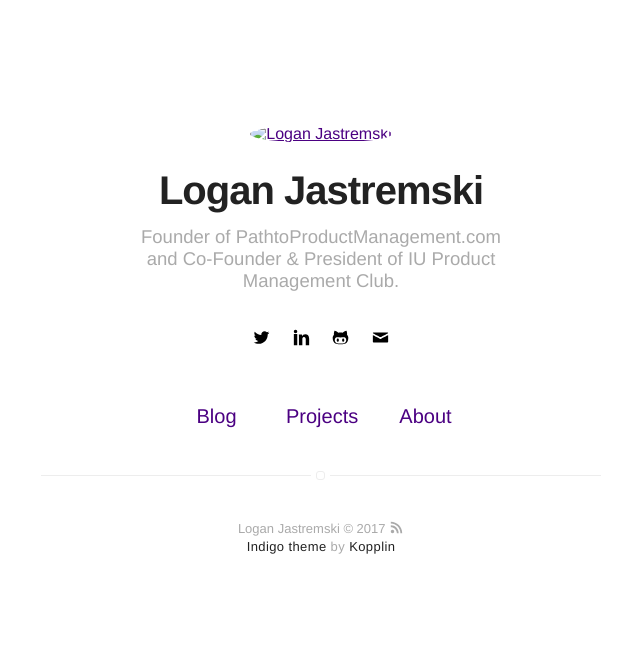
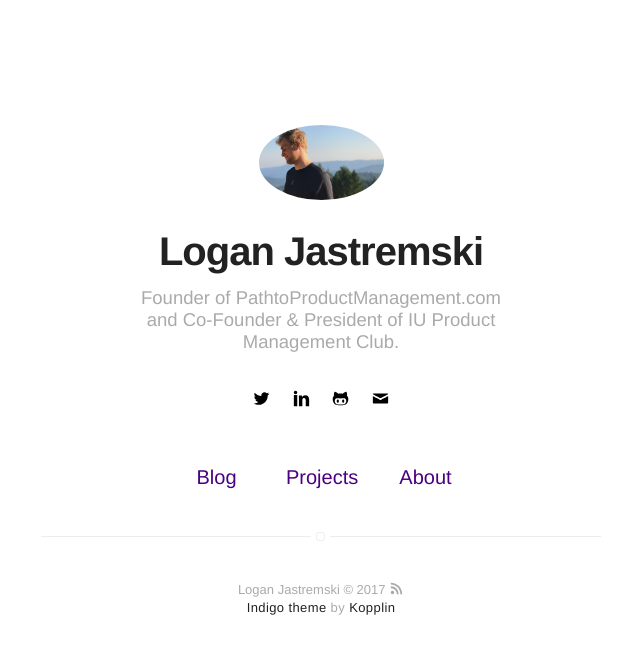
Before and after one commit to LoganJastremski/LoganJastremski.com, a Jekyll site: the page built from index.html, in a window 1280 px wide. Shown: the top 654 px of the page, without its empty margins (319-959 px from the left). Built offline with Jekyll 4.4.1, drawn with Linux system fonts in a browser that asks for light colours.

Commit message:
updated things

```diff
--- a/_config.yml
+++ b/_config.yml
@@ -8,7 +8,7 @@
 # if it's an external image, update below for true
 # better with square images
 external-image: false
-picture: assets/images/Logan.JPG
+picture: assets/images/Logan.jpg
 
 # If you want to include your resume, set to true
 # and specify source (external or local).
@@ -57,7 +57,7 @@
         name: Logan Jastremski
         bio: A Man who travels the world eating noodles
         external-image: false
-        picture: assets/images/Logan.JPG
+        picture: assets/images/Logan.jpg
         twitter: loganjastremski
 
 # do you want a larger site? change the option below
```
Also changed, not shown: assets/images/Logan.jpg (renamed from assets/Logan.JPG).
